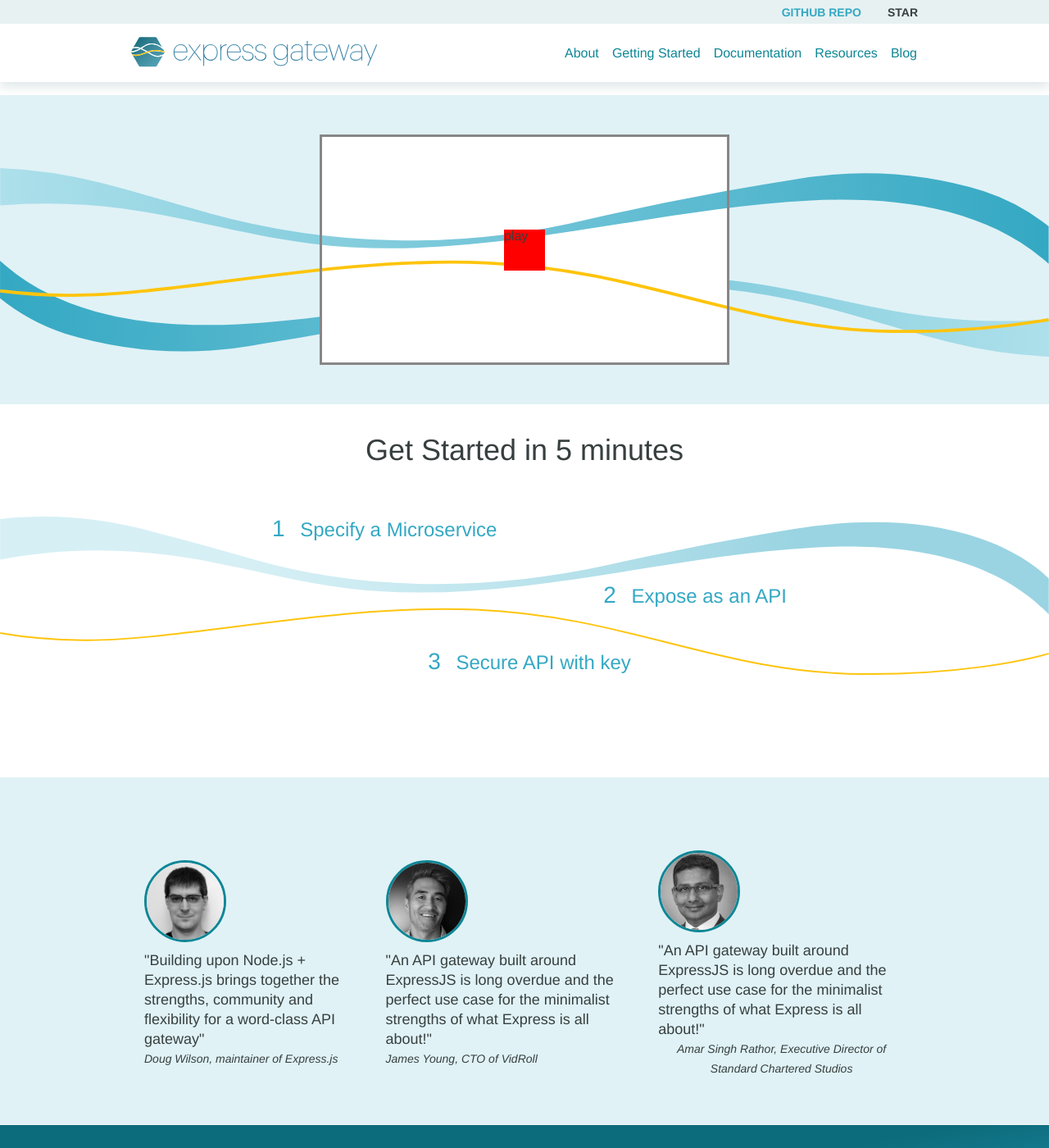
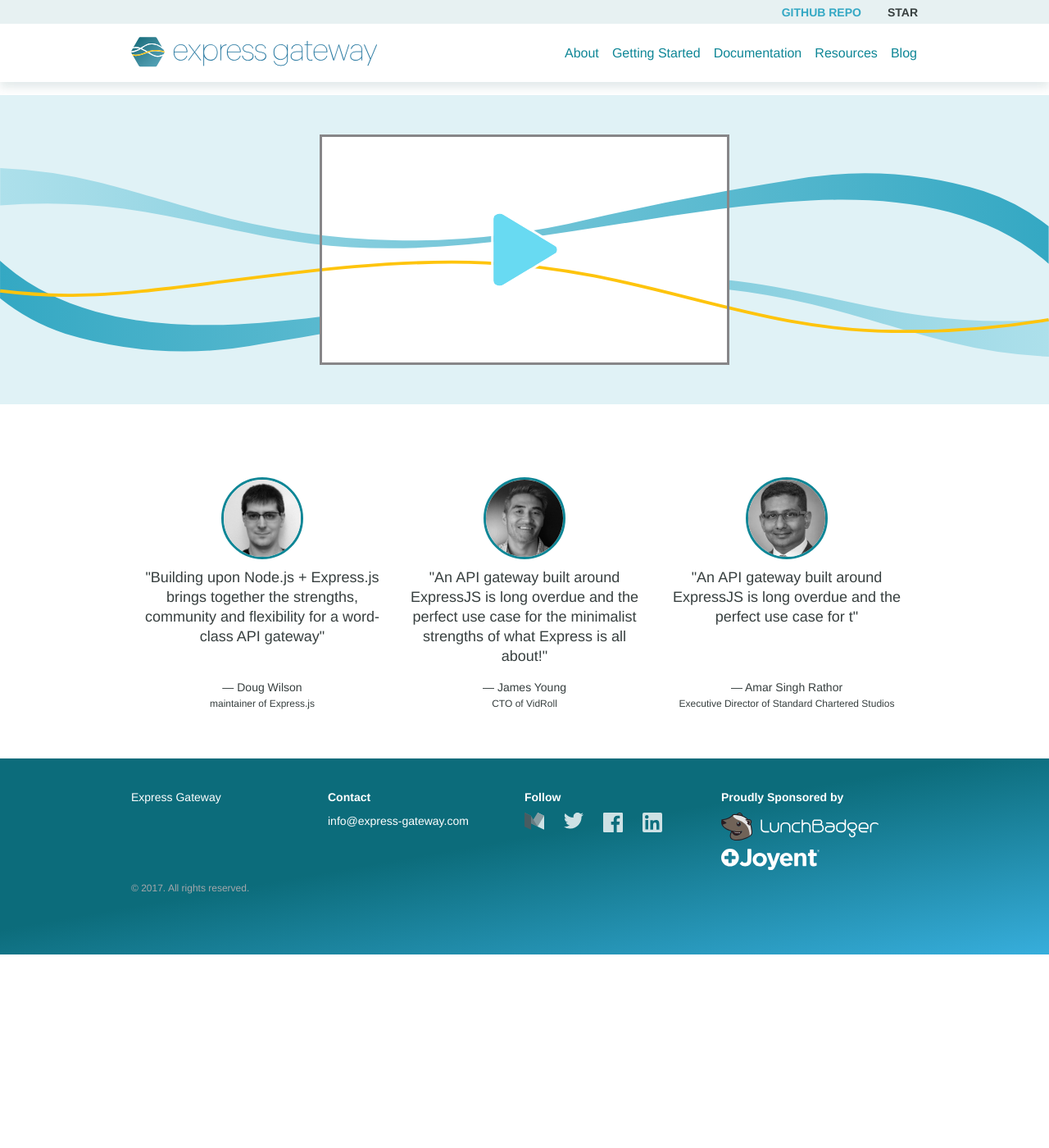
Before and after one commit to ExpressGateway/express-gateway.io, a Jekyll site: the page built from index.md, in a window 1280 px wide and 1400 px high, scrolled down 1465 px. Shown: the whole window at 82% size. Built offline with Jekyll 4.4.1, drawn with Linux system fonts in a browser that asks for light colours; nearby versions of some CDN libraries; some web fonts are replaced; comment, search, counter and statistics services are not loaded; after the commit the page ends 2629 px from its top, so only the background shows below that.

Commit message:
homepage updates

```diff
--- a/_config.yml
+++ b/_config.yml
@@ -16,7 +16,7 @@
 title: Expess Gateway
 email: your-email@domain.com
 description: A Microservices API Gateway Built on EXPRESS.JS
-baseurl: "http://bybrandonbrown.com/expressgateway" # dev = "/" temp-prod ="http://bybrandonbrown.com/expressgateway/"
+baseurl: "" # dev = "/" temp-prod ="http://bybrandonbrown.com/expressgateway/"
 url: "http://bybrandonbrown.com/expressgateway" # the base hostname & protocol for your site, e.g. http://example.com
 twitter_username: jekyllrb
 github_username:  jekyll
--- a/_includes/head.html
+++ b/_includes/head.html
@@ -31,7 +31,7 @@
 
   <!-- Icons -->
   <link rel="apple-touch-icon-precomposed" sizes="144x144" href="{{ site.baseurl }}/public/apple-touch-icon-precomposed.png">
-  <link rel="shortcut icon" href="{{ site.baseurl }}/public/favicon.ico">
+  <link rel="shortcut icon" href="{{ site.baseurl }}/favicon.ico">
 
   <!-- RSS -->
   <link rel="alternate" type="application/atom+xml" title="{{ site.title }}" href="{{ site.baseurl }}/atom.xml">
--- a/_layouts/home.html
+++ b/_layouts/home.html
@@ -71,48 +71,33 @@
           </li>
         </ul>
       <section class="screencast-feature">
-
-        <div class="video-border zindexflat">
+        {% include icon-play-button.svg %}
+        <div class="video-border moveback">
 
         </div>
         {% include wave-video-bg.svg %}
         <div class="video-container">
-          <!-- <iframe src="https://player.vimeo.com/video/222706185?autoplay=1&title=0&byline=0&portrait=0" style="position:absolute;top:0;left:0;width:100%;height:100%;" frameborder="0" webkitallowfullscreen mozallowfullscreen allowfullscreen></iframe><script src="https://player.vimeo.com/api/player.js"></script> -->
         </div>
         {% include wave-video-single-bg.svg %}
       </section>
-      <section class="get-started flex-column flex-center">
-        <h2 class="type-size-32">Get Started in 5 minutes</h2>
-        <ol class="wrapper flex-column type-medium">
-          <li>
-            Specify a Microservice
-          </li>
-          <li>
-            Expose as an API
-          </li>
-          <li>
-            Secure API with key
-          </li>
-        </ol>
-        <!-- {% include home-wave.svg %} -->
-      </section>
+
       <section class="quote">
         {% include blackandwhite.svg %}
         <div class="wrapper">
           <section class="testimonial flex-column">
               <span class="avatar"><img class="blackandwhite" src="assets/img/Doug.jpg" /></span>
               <blockquote>"Building upon Node.js + Express.js brings together the strengths, community and flexibility for a word-class API gateway"</blockquote>
-              <p>Doug Wilson, maintainer of Express.js</p>
+              <p><span>&mdash; Doug Wilson</span> maintainer of Express.js</p>
           </section>
           <section class="testimonial flex-column">
               <span class="avatar"><img class="blackandwhite" src="assets/img/james.png" /></span>
               <blockquote>"An API gateway built around ExpressJS is long overdue and the perfect use case for the minimalist strengths of what Express is all about!"</blockquote>
-              <p>James Young, CTO of VidRoll</p>
+              <p><span>&mdash; James Young</span> CTO of VidRoll</p>
           </section>
           <section class="testimonial flex-column">
               <span class="avatar"><img class="blackandwhite" src="assets/img/amar.jpg" /></span>
-              <blockquote>"An API gateway built around ExpressJS is long overdue and the perfect use case for the minimalist strengths of what Express is all about!"</blockquote>
-              <p>Amar Singh Rathor, Executive Director of Standard Chartered Studios</p>
+              <blockquote>"An API gateway built around ExpressJS is long overdue and the perfect use case for t"</blockquote>
+              <p><span>&mdash; Amar Singh Rathor</span> Executive Director of Standard Chartered Studios</p>
           </section>
         </div>
       </section>
@@ -120,6 +105,8 @@
   </div>
   {% include footer.html %}
   <script src="https://ajax.googleapis.com/ajax/libs/jquery/3.1.0/jquery.min.js"></script>
-  <script src="{{ site.baseurl }}/assets/js/emailajax.js"></script>
+  <script src="https://player.vimeo.com/api/player.js"></script>
+  <script src="{{ site.baseurl }}/assets/js/homepagescripts.js"></script>
+
 </body>
 </html>
--- a/_sass/_layout.scss
+++ b/_sass/_layout.scss
@@ -192,9 +192,29 @@
   background: $color-secondary-light;
   padding: 3rem 0;
   position: relative;
-
+  transition: all 2s;
+  &.videoplay {
+    background: $color-secondary-dark;
+  }
   .zindexflat {
     z-index: 1
+  }
+
+  #icon-play-button {
+    position: absolute;
+    width: 100px;
+    height: 100px;
+    right: 50%;
+    margin-right: -50px;
+    top: 50%;
+    margin-top: -50px;
+    z-index: 20;
+    pointer-events: none;
+    transition: all .2s;
+    &.videoplay {
+      transform: scale(0);
+      opacity: 0;
+    }
   }
 
   #wave-video-bg {
@@ -202,6 +222,10 @@
     top: 50%;
     margin-top: -100px;
     z-index: 6;
+    pointer-events: none;
+    &.zindexflat {
+      z-index: 1
+    }
   }
 
   #wave-video-single-bg {
@@ -210,6 +234,7 @@
     margin-top: -100px;
     z-index: 1;
     transform: rotate(180deg);
+    pointer-events: none;
   }
 
   .video-border {
@@ -220,17 +245,9 @@
     background: transparent;
     border: 3px solid $color-gray;
     z-index: 8;
-    &:before {
-      content: "play";
-      position: absolute;
-      width: 50px;
-      height: 50px;
-      background: red;
-      right: 50%;
-      margin-right: -25px;
-      top: 50%;
-      margin-top: -25px;
-      z-index: 20;
+    pointer-events: none;
+    &.zindexflat {
+      z-index: 1
     }
   }
 
@@ -244,7 +261,10 @@
       top: 0;
       left: 50%;
       margin-left: -250px;
-
+      transition: all 1.25s;
+      &.videoplay {
+        transform: scale(1.2);
+      }
   }
 }
 
@@ -300,25 +320,28 @@
 .quote {
   padding: 2.5rem;
   text-align: center;
-  background-color: $color-secondary-light;
+  background-color: $color-background;
   color: $color-text;
   font-weight: 200;
   font-size: $font-size-18;
   .wrapper {
     display: flex;
     flex-direction: row;
-    align-items: center;
+    align-items: flex-start;
     width: 960px;
 
     .testimonial {
       display: flex;
       padding: 1rem;
-      align-items: flex-start;
-
+      align-items: center;
+      flex: 1;
       p {
-        font-size: $font-size-14;
-        font-style: italic;
-        font-weight: 200;
+        font-size: 0.75rem;//12
+        font-weight: 500;
+        line-height: 1.25rem;
+        span{
+          display: block;
+        }
       }
     }
   }
@@ -330,10 +353,12 @@
   blockquote {
     margin-top: -50px;
     flex: 5;
-    text-align: left;
+    text-align: center;
     font-weight: 200;
     font-style: normal;
     line-height: $font-lineheight-base;
+    min-height: 8.5rem;
+    padding-bottom: 1rem;
   }
 
   .avatar {
@@ -345,7 +370,7 @@
     overflow: hidden;
     img {
       width: 100px;
-      height: auto;
+      height: 100px;
       margin-left: -5px;
     }
   }
--- a/assets/js/emailajax.js
+++ b/assets/js/homepagescripts.js
@@ -1,4 +1,12 @@
 $(document).ready(function () {
+
+  $(".video-container").click(function () {
+    $(this).append('<iframe src="https://player.vimeo.com/video/222706185?autoplay=1&title=0&byline=0&portrait=0" style="position:absolute;top:0;left:0;width:100%;height:100%;" frameborder="0" webkitallowfullscreen mozallowfullscreen allowfullscreen></iframe>');
+    $('.moveback').addClass('zindexflat');
+    $('#icon-play-button, .video-container, .screencast-feature').addClass('videoplay');
+  });
+
+
   var $form = $('#mc-embedded-subscribe-form')
   if ($form.length > 0) {
     $('form input[type="submit"]').bind('click', function (event) {
```
Also changed, not shown: _includes/icon-play-button.svg (added), _includes/wave-video-bg.svg.
